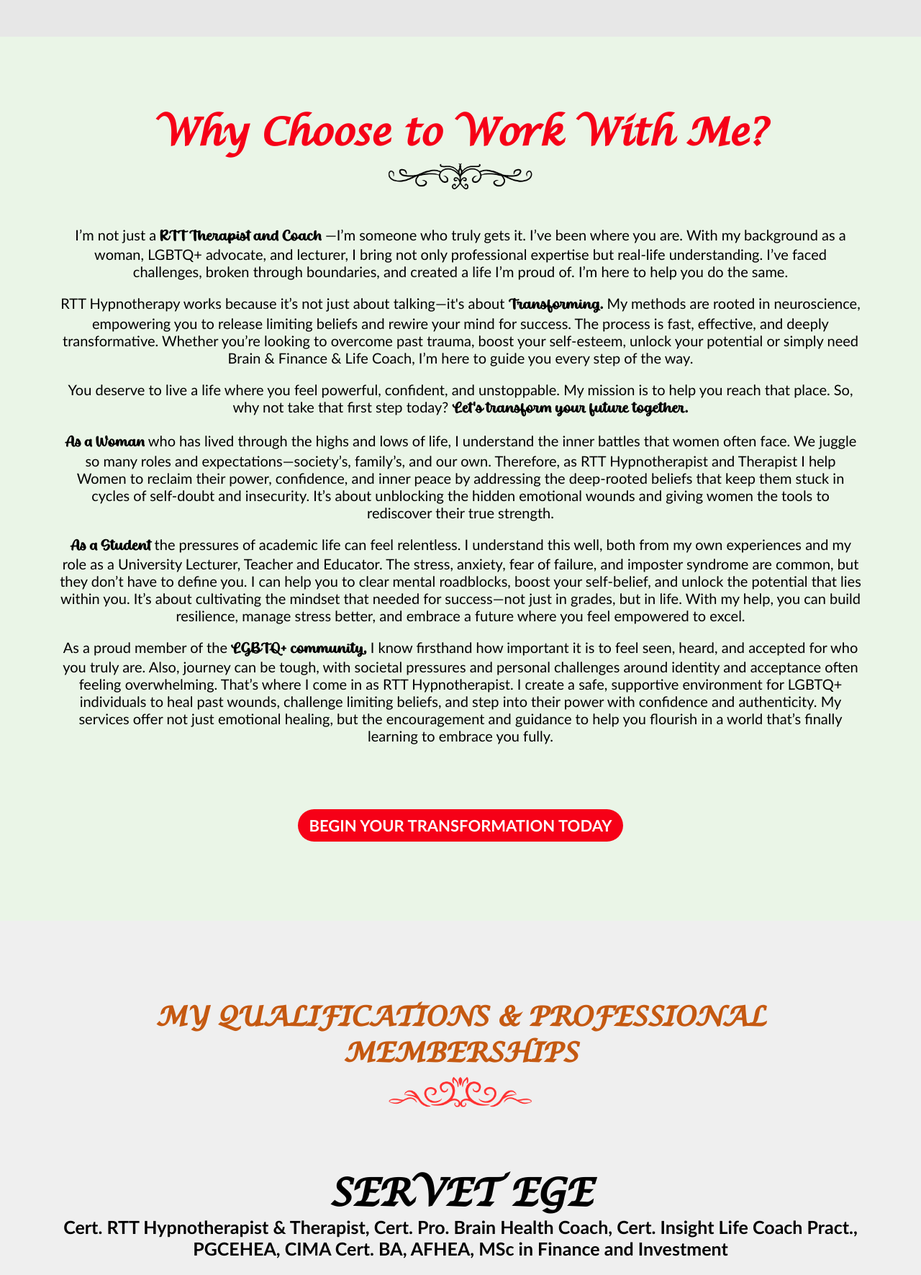
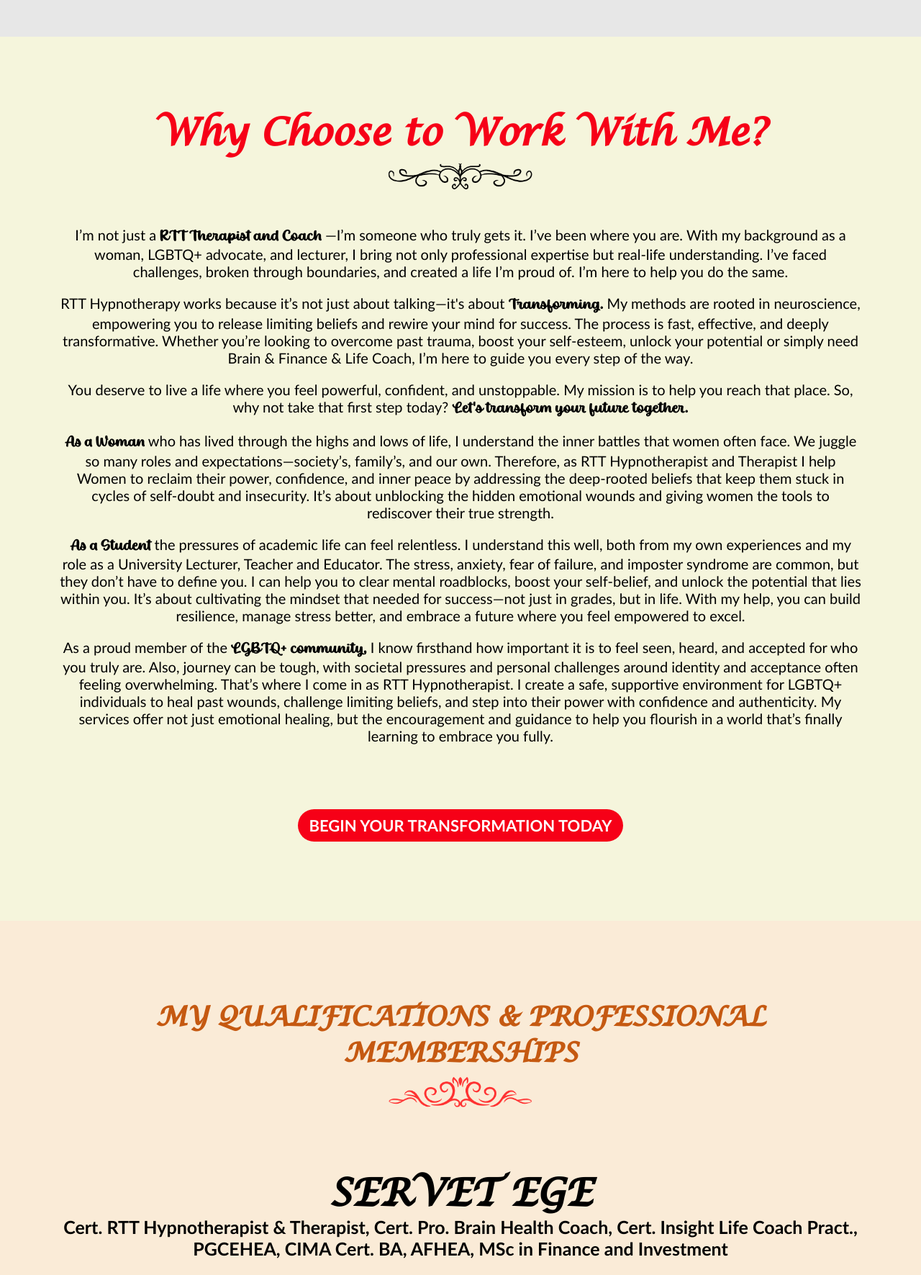
Before and after one commit to gericlois/SelfTransformingBrain, a PHP site: page /pages/about_me.php in a window 1280 px wide. Shown: the part 2952-4723 px from the top of the page at 72% size. Run offline with PHP 8.4, Linux system fonts and the light colour scheme; some web fonts are replaced.

Commit message:
About Page  Change Color

```diff
--- a/assets/css/main.css
+++ b/assets/css/main.css
@@ -2076,7 +2076,7 @@ Why Choose Style
 ---------------------------------------------
 */
 .why_choose {
-  background-color: #eaf5e7;
+  background-color: #F5F5DC;
   padding: 50px 0px 50px 0px;
   text-align: center;
 }
@@ -2136,7 +2136,7 @@ Qualifications Style
 ---------------------------------------------
 */
 .qualifications {
-  background-color: #efefef;
+  background-color: #faebd7;
   padding: 50px 0px 50px 0px;
   text-align: left;
 }
@@ -2202,7 +2202,7 @@ Qualifications Style
 .qualifications .left img {
   display: block;
   margin: 0 auto;
-  width: 95%;
+  width: 100%;
   max-width: 100%;
   height: auto;
 }
--- a/pages/about_me.php
+++ b/pages/about_me.php
@@ -242,7 +242,7 @@
                     </div>
 
                     <!-- Left Column: Image -->
-                    <div class="col-lg-6 col-md-12">
+                    <div class="col-lg-8 col-md-12">
                         <div class="right">
                             <ul>
                                 <li>Certified Rapid Transformational Hypnotherapist & Therapist trained
@@ -271,7 +271,7 @@
 
 
                     <!-- Right Column: Text Content -->
-                    <div class="col-lg-6 col-md-12">
+                    <div class="col-lg-4 col-md-12">
                         <div class="left">
                             <img src="../assets/images/includes/qualifications.jpg" alt="">
                         </div>
```
